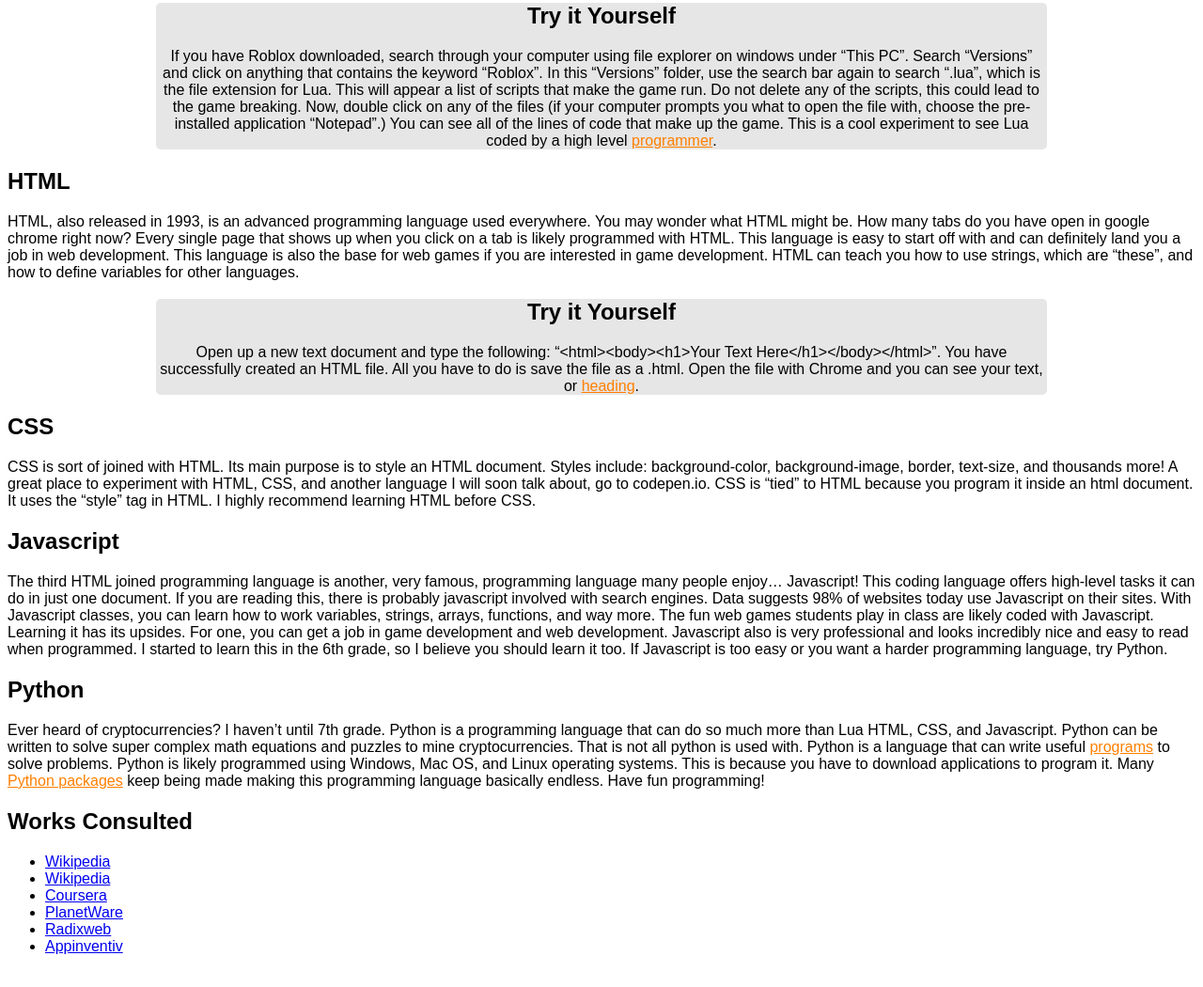
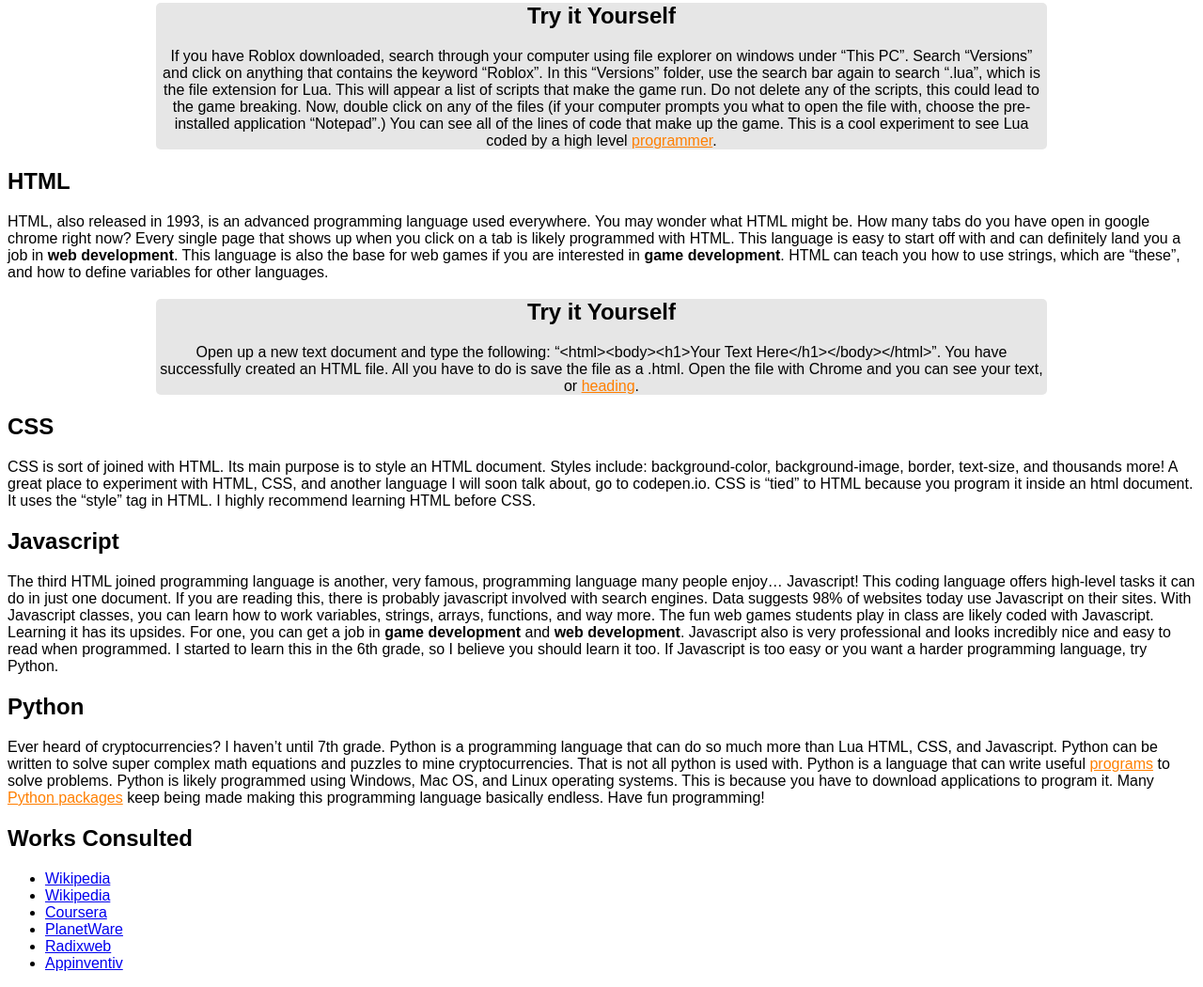
Before and after one commit to jamesongah/Best-Programming-Languages, a plain HTML site: page index.html in a window 1280 px wide. Shown: the part 795-1845 px from the top of the page at 94% size. Drawn offline with Linux system fonts and the light colour scheme.

Commit message:
Update index.html

```diff
--- a/index.html
+++ b/index.html
@@ -57,13 +57,13 @@
         <p>What is your favorite video game? I will be telling you about a little game called <label class="definition" onclick="document.getElementById('robloxBox').showModal();">Roblox</label>. Something special about this game is that it is written in Lua, a “lightweight, high-level, multi-paradigm programming language” (<a href="https://en.wikipedia.org/wiki/Lua_(programming_language)">Wikipedia</a>) released in 1993. Something great about this language is that it is very easy to learn. It is so easy, in fact, that Roblox made an application called “Roblox Studio.” This <label class="definition" onclick="document.getElementById('appBox').showModal();">Application</label> makes it so you can create and program your own Roblox games to put on the website. This was the first one that I have learned because it is so much fun to make cool experiments. Lua even teaches you about programming necessities that are useful when you start another programming language.</p>
         <center><div class="tryityourself"><h2>Try it Yourself</h2><p>If you have Roblox downloaded, search through your computer using file explorer on windows under “This PC”. Search “Versions” and click on anything that contains the keyword “Roblox”. In this “Versions” folder, use the search bar again to search “.lua”, which is the file extension for Lua. This will appear a list of scripts that make the game run. Do not delete any of the scripts, this could lead to the game breaking. Now, double click on any of the files (if your computer prompts you what to open the file with, choose the pre-installed application “Notepad”.) You can see all of the lines of code that make up the game. This is a cool experiment to see Lua coded by a high level <label class="definition" onclick="document.getElementById('programmerBox').showModal();">programmer</label>.</p></div></center>
         <h2 id="html">HTML</h2>
-        <p>HTML, also released in 1993, is an advanced programming language used everywhere. You may wonder what HTML might be. How many tabs do you have open in google chrome right now? Every single page that shows up when you click on a tab is likely programmed with HTML. This language is easy to start off with and can definitely land you a job in web development. This language is also the base for web games if you are interested in game development. HTML can teach you how to use strings, which are “these”, and how to define variables for other languages.</p>
+        <p>HTML, also released in 1993, is an advanced programming language used everywhere. You may wonder what HTML might be. How many tabs do you have open in google chrome right now? Every single page that shows up when you click on a tab is likely programmed with HTML. This language is easy to start off with and can definitely land you a job in <label class="bold">web development</label>. This language is also the base for web games if you are interested in <label class="bold">game development</label>. HTML can teach you how to use strings, which are “these”, and how to define variables for other languages.</p>
         <center><div class="tryityourself"><h2>Try it Yourself</h2><p>Open up a new text document and type the following:
 “&lt;html&gt;&lt;body&gt;&lt;h1&gt;Your Text Here&lt;/h1&gt;&lt;/body&gt;&lt;/html&gt;”. You have successfully created an HTML file. All you have to do is save the file as a .html. Open the file with Chrome and you can see your text, or <label class="definition" onclick="document.getElementById('headBox').showModal();">heading</label>.</p></div></center>
         <h2 id="css">CSS</h2>
         <p>CSS is sort of joined with HTML. Its main purpose is to style an HTML document. Styles include: background-color, background-image, border, text-size, and thousands more! A great place to experiment with HTML, CSS, and another language I will soon talk about, go to codepen.io. CSS is “tied” to HTML because you program it inside an html document. It uses the “style” tag in HTML. I highly recommend learning HTML before CSS.</p>
         <h2 id="javascript">Javascript</h2>
-        <p>The third HTML joined programming language is another, very famous, programming language many people enjoy… Javascript! This coding language offers high-level tasks it can do in just one document. If you are reading this, there is probably javascript involved with search engines. Data suggests 98% of websites today use Javascript on their sites. With Javascript classes, you can learn how to work variables, strings, arrays, functions, and way more. The fun web games students play in class are likely coded with Javascript. Learning it has its upsides. For one, you can get a job in game development and web development. Javascript also is very professional and looks incredibly nice and easy to read when programmed. I started to learn this in the 6th grade, so I believe you should learn it too. If Javascript is too easy or you want a harder programming language, try Python.</p>
+        <p>The third HTML joined programming language is another, very famous, programming language many people enjoy… Javascript! This coding language offers high-level tasks it can do in just one document. If you are reading this, there is probably javascript involved with search engines. Data suggests 98% of websites today use Javascript on their sites. With Javascript classes, you can learn how to work variables, strings, arrays, functions, and way more. The fun web games students play in class are likely coded with Javascript. Learning it has its upsides. For one, you can get a job in <label class="bold">game development</label> and <label class="bold">web development</label>. Javascript also is very professional and looks incredibly nice and easy to read when programmed. I started to learn this in the 6th grade, so I believe you should learn it too. If Javascript is too easy or you want a harder programming language, try Python.</p>
         <h2 id="python">Python</h2>
         <p>Ever heard of cryptocurrencies? I haven’t until 7th grade. Python is a programming language that can do so much more than Lua HTML, CSS, and Javascript. Python can be written to solve super complex math equations and puzzles to mine cryptocurrencies. That is not all python is used with. Python is a language that can write useful <label class="definition" onclick="document.getElementById('programBox').showModal();">programs</label> to solve problems. Python is likely programmed using Windows, Mac OS, and Linux operating systems. This is because you have to download applications to program it. Many <label class="definition" onclick="document.getElementById('pythonPackageBox').showModal();">Python packages</label> keep being made making this programming language basically endless. Have fun programming!</p>
         <h2 id="worksconsulted">Works Consulted</h2>
```
